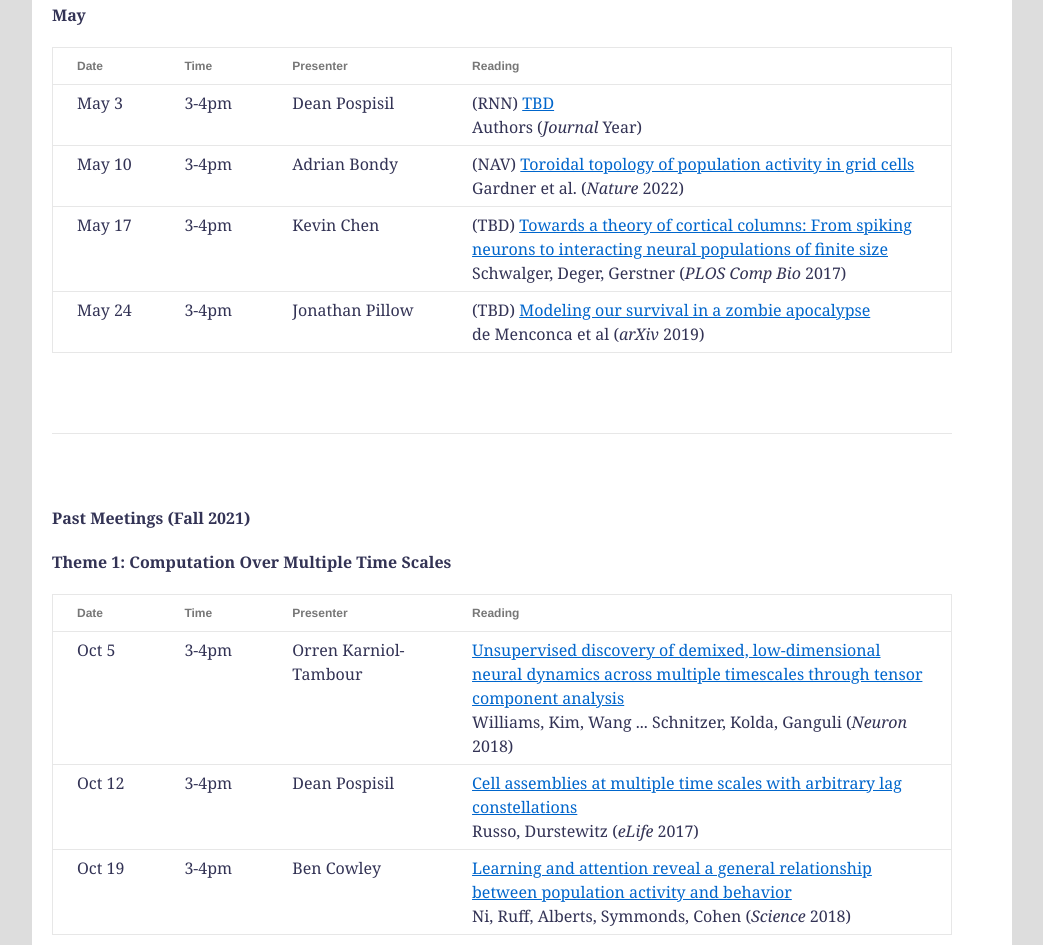
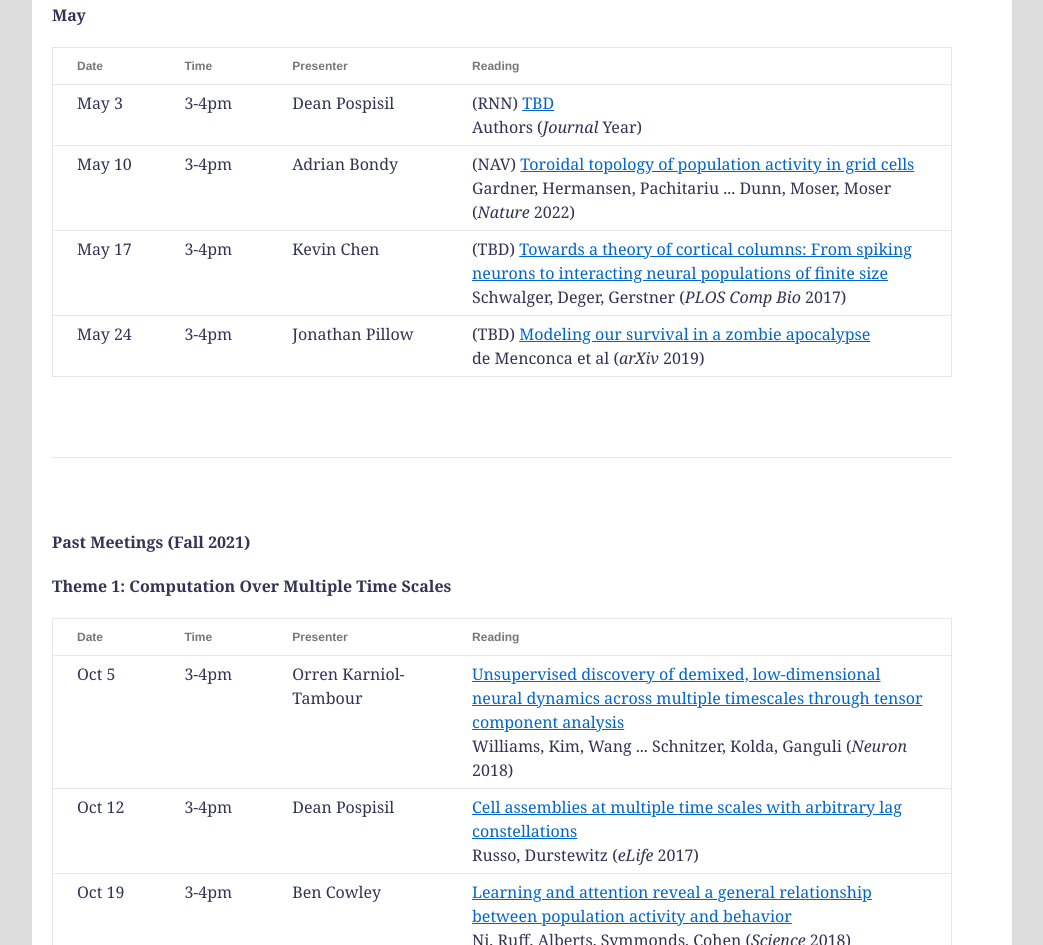
Before and after one commit to pnicompneurojc/pnicompneurojc.github.io, a plain HTML site: page index.html in a window 1280 px wide. Shown: the part 2111-3056 px from the top of the page, without its empty margins (118-1161 px from the left). Drawn offline with Linux system fonts and the light colour scheme.

Commit message:
Update index.html

```diff
--- a/index.html
+++ b/index.html
@@ -248,7 +248,7 @@
 		    <td> May 10 </td>
 		    <td> 3-4pm </td> <!-- time -->
 		    <td> Adrian Bondy </td> <!-- presenter -->
-		    <td> (NAV) <a href="./papers/gardner2022toroidal.pdf" target="_blank">Toroidal topology of population activity in grid cells</a><br> Gardner et al. (<i>Nature</i> 2022)</td>
+		    <td> (NAV) <a href="./papers/gardner2022toroidal.pdf" target="_blank">Toroidal topology of population activity in grid cells</a><br> Gardner, Hermansen, Pachitariu ... Dunn, Moser, Moser (<i>Nature</i> 2022)</td>
 
 		<!-- -------------------------------- -->
 		    <tr>
```
